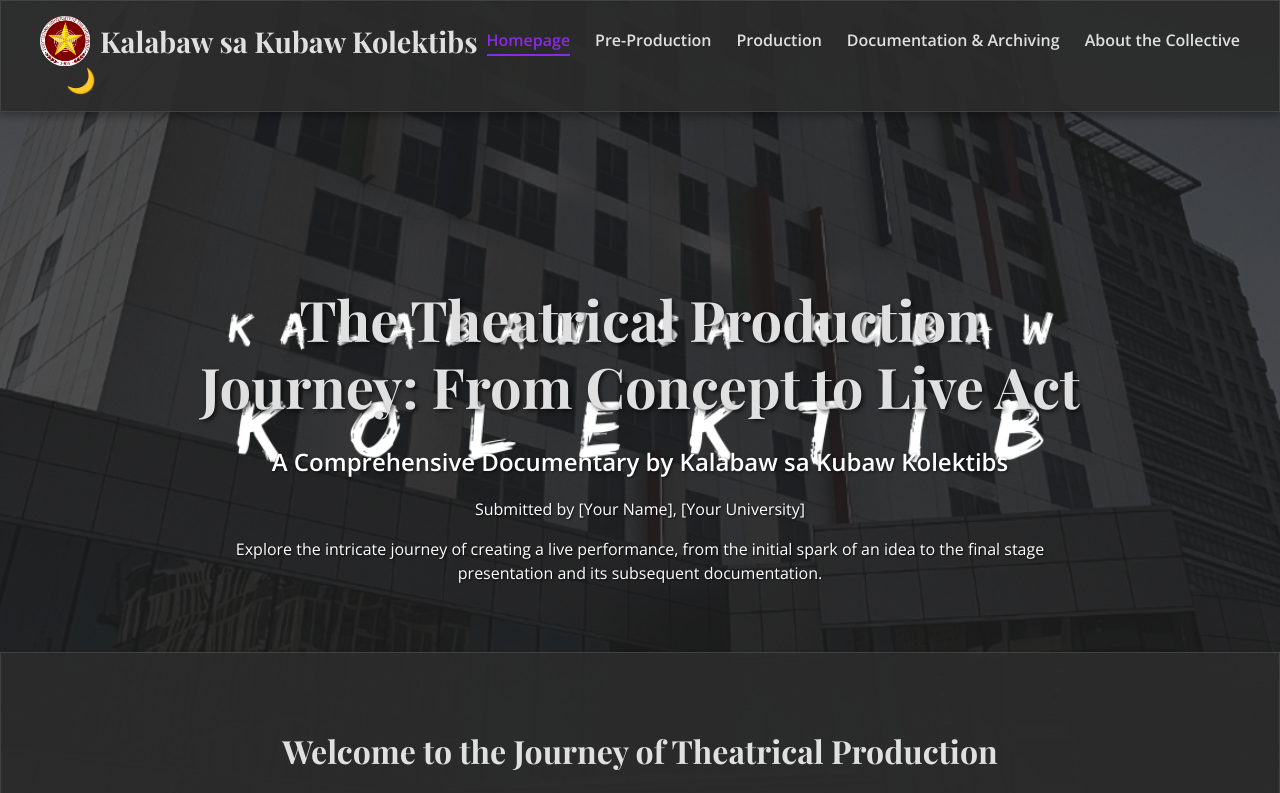
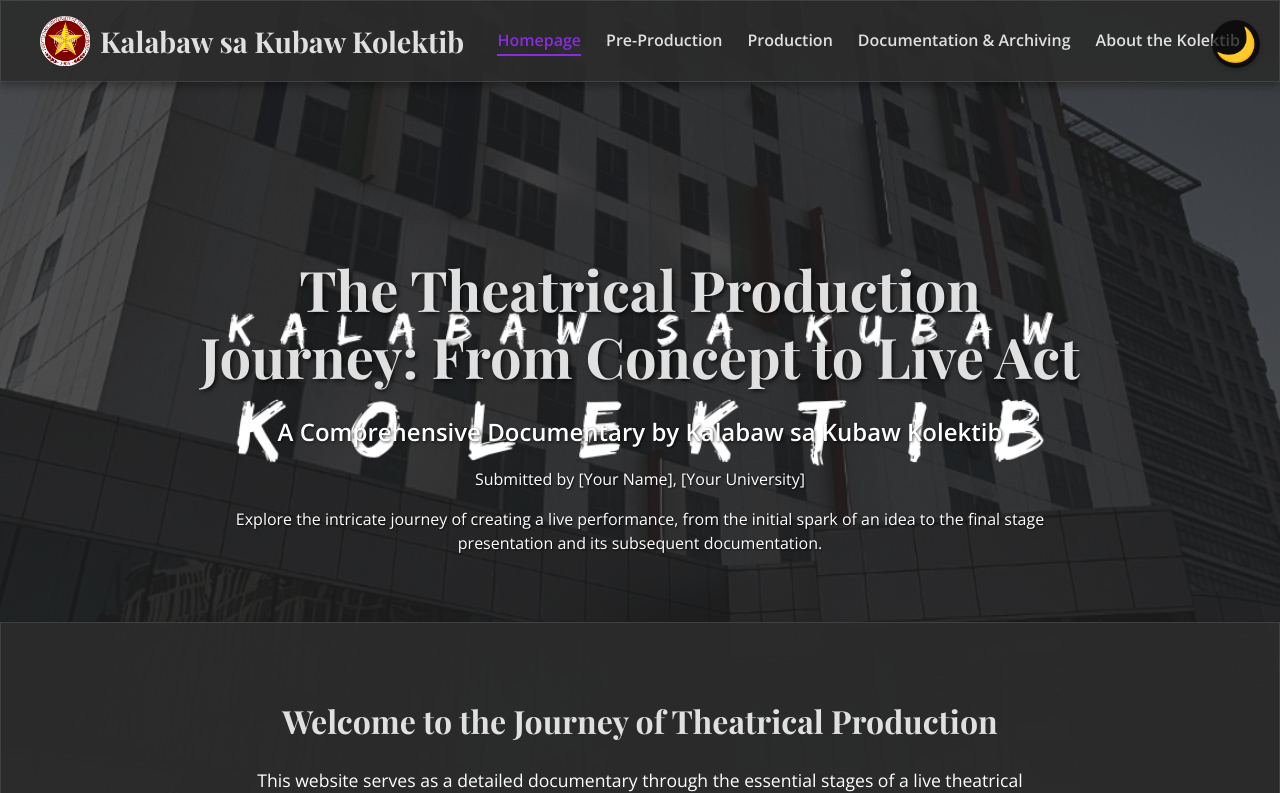
Before and after one commit to kalabawsakubaw0001/thesis-sample, a plain HTML site: page index.html in a window 1280 px wide. Both pictures are taken after a click on the button "☀️". Shown: the top 793 px of the page. Drawn offline with nearby package versions, Linux system fonts and the light colour scheme.

Commit message:
Version 6

```diff
--- a/css/style.css
+++ b/css/style.css
@@ -31,12 +31,12 @@ body {
     transition: background-color var(--transition-speed), color var(--transition-speed);
 }
 
-/* Homepage specific background */
+/* Homepage specific background (only for index.html) */
 body.homepage-background {
     background-image: url('../images/kolektib-hero-bg.jpg');
     background-size: cover;
     background-position: center;
-    background-attachment: fixed; /* Makes background scroll with content but appears fixed relative to viewport */
+    background-attachment: fixed; /* Makes background appear fixed while content scrolls */
     background-repeat: no-repeat;
     background-color: var(--color-background-dark); /* Fallback for transparency/load */
 }
@@ -52,8 +52,10 @@ body.dark-mode header,
 body.dark-mode footer,
 body.dark-mode .introduction,
 body.dark-mode .page-content .content-section,
-body.dark-mode .page-navigation {
+body.dark-mode .page-navigation,
+body.dark-mode .mobile-nav {
     background-color: var(--color-background-dark); /* Ensure these sections are opaque in dark mode */
+    border-color: var(--color-border-dark); /* Adjust border for dark mode */
 }
 
 /* Homepage-specific adjustments for elements when full-page background is active */
@@ -61,11 +63,12 @@ body.homepage-background header,
 body.homepage-background footer,
 body.homepage-background .introduction,
 body.homepage-background .page-content .content-section,
-body.homepage-background .page-navigation {
+body.homepage-background .page-navigation,
+body.homepage-background .mobile-nav { /* Apply to mobile nav too */
     /* Use a slightly opaque background to make content readable over the image */
     background-color: rgba(255, 255, 255, 0.9); /* Light background, 90% opaque */
     border: 1px solid rgba(0, 0, 0, 0.05); /* Soft border */
-    box-shadow: 0 4px 8px rgba(0, 0, 0, 0.1); /* Subtle shadow */
+    box-shadow: 0 4px 8px rgba(0, 0, 0, 0.05); /* Subtle shadow */
     margin-bottom: 20px; /* Add some space between sections for visual separation */
 }
 
@@ -74,12 +77,12 @@ body.homepage-background.dark-mode header,
 body.homepage-background.dark-mode footer,
 body.homepage-background.dark-mode .introduction,
 body.homepage-background.dark-mode .page-content .content-section,
-body.homepage-background.dark-mode .page-navigation {
+body.homepage-background.dark-mode .page-navigation,
+body.homepage-background.dark-mode .mobile-nav { /* Apply to mobile nav too */
     background-color: rgba(44, 44, 44, 0.9); /* Dark background, 90% opaque */
     border-color: rgba(255, 255, 255, 0.1); /* Lighter border for dark mode */
     box-shadow: 0 4px 8px rgba(0, 0, 0, 0.3);
 }
-
 
 body.dark-mode .desktop-nav ul li a,
 body.dark-mode .mobile-nav ul li a,
@@ -311,23 +314,41 @@ header .container {
     transform: rotate(-45deg) translate(5px, -5px);
 }
 
-/* Theme Toggle Button */
+/* --- Theme Toggle Button --- */
 .theme-toggle {
     background: none;
     border: none;
-    font-size: 1.5em;
+    font-size: 1.5em; /* Original size, adjust if needed */
     cursor: pointer;
-    margin-left: 20px;
-    transition: transform 0.3s ease;
+
+    /* NEW POSITIONING PROPERTIES */
+    position: fixed; /* Stays in place even when scrolling */
+    top: 20px;       /* 20px from the top edge of the viewport */
+    right: 20px;     /* 20px from the right edge of the viewport */
+    z-index: 1001;   /* Ensures it's above the sticky header (z-index 1000) and other content */
+
+    /* STYLING FOR THE BUTTON ITSELF */
+    background-color: rgba(255, 255, 255, 0.7); /* Light translucent background for visibility */
+    border-radius: 50%; /* Makes the button perfectly round */
+    width: 48px; /* Fixed width for the round button */
+    height: 48px; /* Fixed height for the round button */
+    display: flex; /* Use flexbox to perfectly center the icon inside the button */
+    align-items: center;
+    justify-content: center;
+    box-shadow: 0 2px 5px rgba(0,0,0,0.2); /* Subtle shadow for depth */
+    transition: background-color 0.3s ease, transform 0.2s ease, box-shadow 0.3s ease; /* Smooth transitions */
 }
 
 .theme-toggle:hover {
-    transform: scale(1.1);
+    transform: scale(1.1); /* Slightly enlarge on hover */
+    box-shadow: 0 4px 10px rgba(0,0,0,0.3); /* Enhance shadow on hover */
+    background-color: rgba(255, 255, 255, 0.9); /* Less translucent on hover */
 }
 
 .theme-toggle .icon-light,
 .theme-toggle .icon-dark {
     display: none;
+    font-size: 1.4em; /* Adjust icon size slightly for better fit in the round button */
 }
 
 body:not(.dark-mode) .theme-toggle .icon-light {
@@ -336,6 +357,16 @@ body:not(.dark-mode) .theme-toggle .icon-light {
 
 body.dark-mode .theme-toggle .icon-dark {
     display: inline-block;
+}
+
+/* Dark mode specific styling for the button */
+body.dark-mode .theme-toggle {
+    background-color: rgba(0, 0, 0, 0.7); /* Dark translucent background in dark mode */
+    color: var(--color-text-dark); /* Ensure icon color adjusts */
+}
+
+body.dark-mode .theme-toggle:hover {
+    background-color: rgba(0, 0, 0, 0.9);
 }
 
 
@@ -639,8 +670,13 @@ footer p {
         flex-direction: column;
         gap: 10px;
     }
+    /* Responsive adjustments for the button */
     .theme-toggle {
-        margin-left: 10px; /* Reduce margin on small screens */
+        top: 15px; /* Slightly less margin on smaller screens */
+        right: 15px;
+        width: 40px; /* Slightly smaller button on mobile */
+        height: 40px;
+        font-size: 1.2em; /* Smaller icon on mobile */
     }
     header .container {
         flex-wrap: nowrap; /* Prevent wrapping if toggle is next to logo */
--- a/index.html
+++ b/index.html
@@ -3,16 +3,21 @@
 <head>
     <meta charset="UTF-8">
     <meta name="viewport" content="width=device-width, initial-scale=1.0">
-    <title>Kalabaw sa Kubaw Kolektibs - Homepage</title>
+    <title>Kalabaw sa Kubaw Kolektib - Homepage</title>
     <link href="https://fonts.googleapis.com/css2?family=Playfair+Display:wght@400;700&family=Open+Sans:wght@400;600&display=swap" rel="stylesheet">
 
     <link rel="stylesheet" href="css/style.css">
 </head>
-<body class="homepage-background"> <header>
+<body class="homepage-background"> <button id="theme-toggle" class="theme-toggle">
+        <span class="icon-light">☀️</span>
+        <span class="icon-dark">🌙</span>
+    </button>
+
+    <header>
         <div class="container">
             <div class="logo-area">
                 <img src="images/university-logo.png" alt="University Logo" class="university-logo">
-                <a href="index.html" class="site-title">Kalabaw sa Kubaw Kolektibs</a>
+                <a href="index.html" class="site-title">Kalabaw sa Kubaw Kolektib</a>
             </div>
 
             <nav class="desktop-nav">
@@ -21,7 +26,7 @@
                     <li><a href="pages/pre-production.html">Pre-Production</a></li>
                     <li><a href="pages/production.html">Production</a></li>
                     <li><a href="pages/post-production.html">Documentation & Archiving</a></li>
-                    <li><a href="pages/about-collective.html">About the Collective</a></li>
+                    <li><a href="pages/about-collective.html">About the Kolektib</a></li>
                 </ul>
             </nav>
 
@@ -30,11 +35,6 @@
                 <span></span>
                 <span></span>
             </div>
-
-            <button id="theme-toggle" class="theme-toggle">
-                <span class="icon-light">☀️</span>
-                <span class="icon-dark">🌙</span>
-            </button>
         </div>
 
         <nav class="mobile-nav" id="mobile-nav">
@@ -43,7 +43,7 @@
                 <li><a href="pages/pre-production.html">Pre-Production</a></li>
                 <li><a href="pages/production.html">Production</a></li>
                 <li><a href="pages/post-production.html">Documentation & Archiving</a></li>
-                <li><a href="pages/about-collective.html">About the Collective</a></li>
+                <li><a href="pages/about-collective.html">About the Kolektib</a></li>
             </ul>
         </nav>
     </header>
@@ -52,7 +52,7 @@
         <section class="hero">
             <div class="container hero-content">
                 <h1>The Theatrical Production Journey: From Concept to Live Act</h1>
-                <p class="subtitle">A Comprehensive Documentary by Kalabaw sa Kubaw Kolektibs</p>
+                <p class="subtitle">A Comprehensive Documentary by Kalabaw sa Kubaw Kolektib</p>
                 <p class="author-uni">Submitted by [Your Name], [Your University]</p>
                 <p class="synopsis-logline">Explore the intricate journey of creating a live performance, from the initial spark of an idea to the final stage presentation and its subsequent documentation.</p>
             </div>
```
Also changed, not shown: pages/about-collective.html (+17 -17 lines), pages/post-production.html (+10 -10 lines), pages/pre-production.html (+10 -10 lines), pages/production.html (+10 -10 lines).
